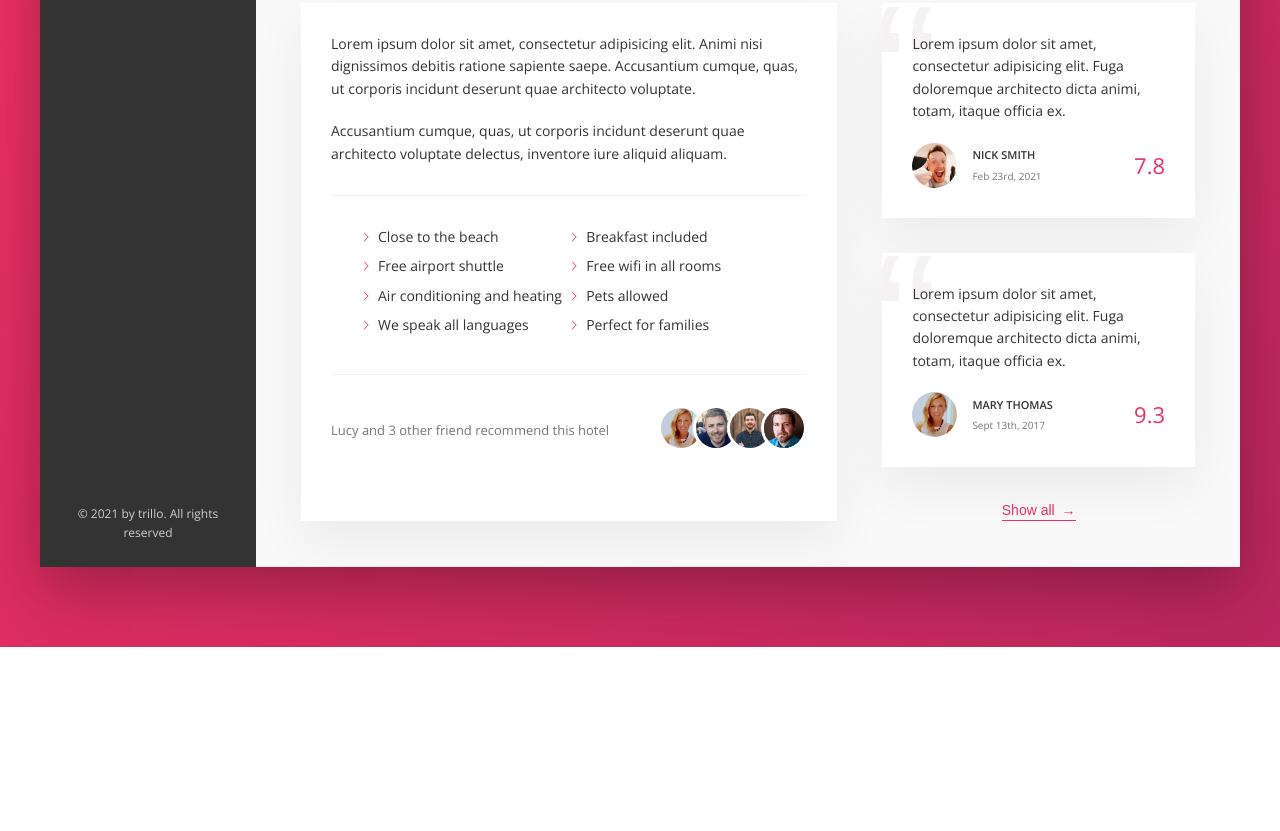
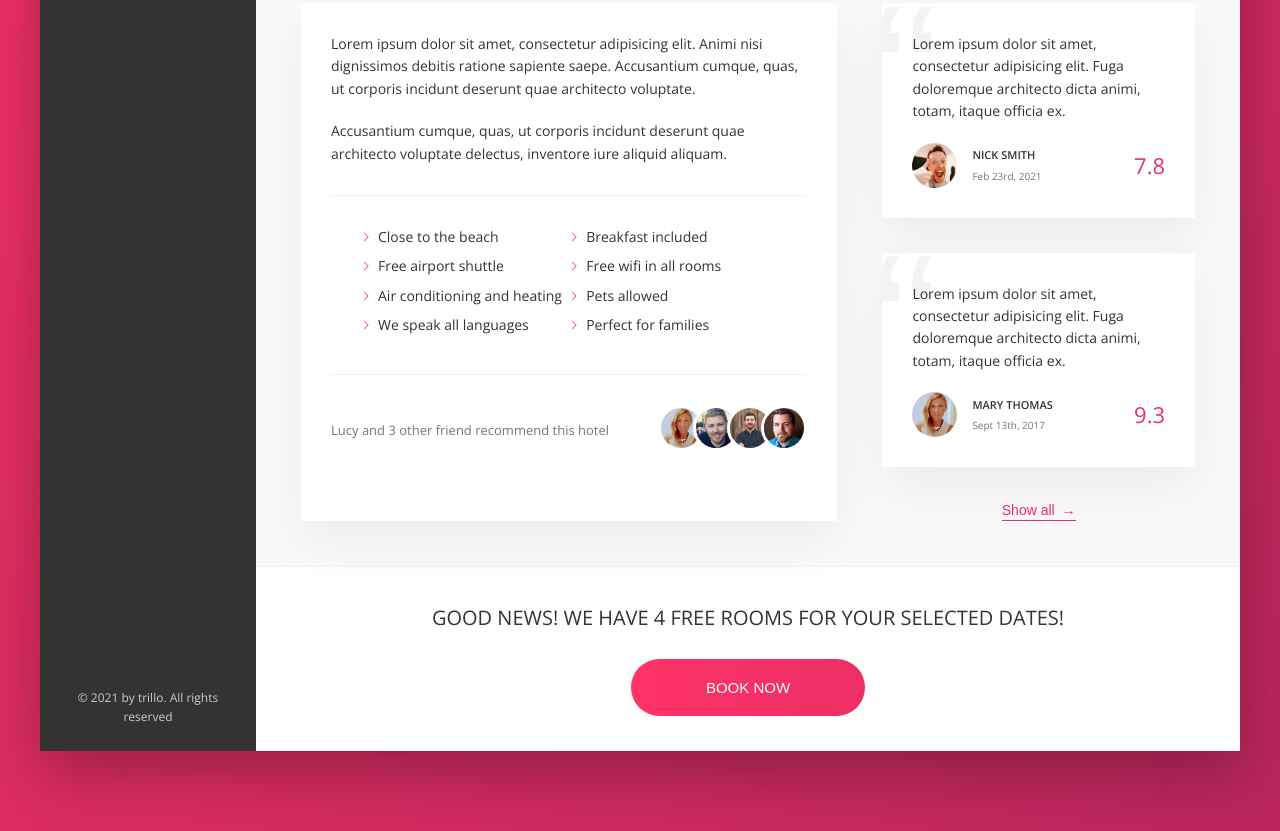
Before and after one commit to limon4ikas/trillo, a website: page index.html in a window 1280 px wide. Shown: the part 644-1475 px from the top of the page. Before the commit the page ends 1291 px from the top, so only its background shows below. Drawn offline with nearby package versions, Linux system fonts and the light colour scheme.

Commit message:
call to action complete

```diff
--- a/index.html
+++ b/index.html
@@ -247,6 +247,15 @@
               <button class="btn-inline">Show all <span>&rarr;</span></button>
             </div>
           </div>
+          <div class="cta">
+            <h2 class="cta__book-now">
+              Good news! We have 4 free rooms for your selected dates!
+            </h2>
+            <button class="btn">
+              <span class="btn__visible">Book now</span
+              ><span class="btn__invisible">Only 4 rooms left</span>
+            </button>
+          </div>
         </main>
       </div>
     </div>
--- a/sass/_components.scss
+++ b/sass/_components.scss
@@ -438,3 +438,75 @@
     z-index: 1;
   }
 }
+
+/*========== CALL TO ACTION ==========*/
+
+.cta {
+  padding: 3.5rem 0;
+  text-align: center;
+
+  &__book-now {
+    font-size: 2rem;
+    font-weight: 300;
+    text-transform: uppercase;
+    margin-bottom: 2.5rem;
+  }
+}
+
+/*========== CALL TO ACTION BUTTON ==========*/
+
+.btn {
+  font-size: 1.5rem;
+  font-weight: 300;
+  text-transform: uppercase;
+  border: none;
+  border-radius: 100px;
+  background-image: linear-gradient(
+    to right,
+    var(--color-primary-light),
+    var(--color-primary)
+  );
+  color: #fff;
+  position: relative;
+  overflow: hidden;
+  cursor: pointer;
+
+  & > * {
+    display: inline-block;
+    height: 100%;
+    width: 100%;
+    transition: all 0.2s;
+  }
+
+  &__visible {
+    padding: 2rem 7.5rem;
+  }
+
+  &__invisible {
+    position: absolute;
+    padding: 2rem 0;
+    left: 0;
+    top: -100%;
+  }
+
+  &:hover {
+    background-image: linear-gradient(
+      to left,
+      var(--color-primary-light),
+      var(--color-primary)
+    );
+  }
+
+  &:hover &__visible {
+    transform: translateY(100%);
+  }
+
+  &:hover &__invisible {
+    top: 0;
+  }
+
+  &:focus {
+    outline: none;
+    animation: pulsate 1s infinite;
+  }
+}
--- a/sass/_layout.scss
+++ b/sass/_layout.scss
@@ -3,9 +3,6 @@
   margin: 8rem auto;
   background-color: var(--color-grey-light-1);
   box-shadow: var(--shadow-dark);
-
-  // TODO REMOVE IT
-  min-height: 50rem;
 }
 
 .header {
```
Also changed, not shown: css/style.css.
